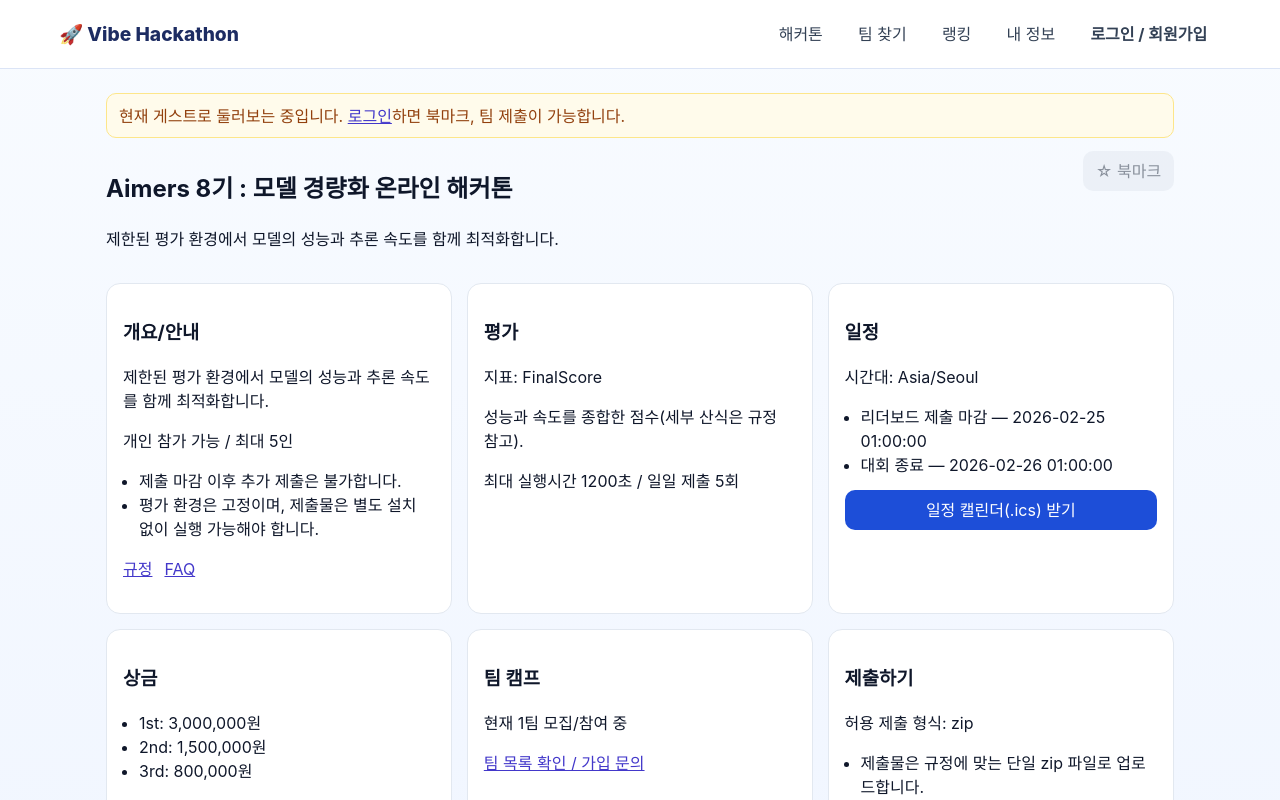
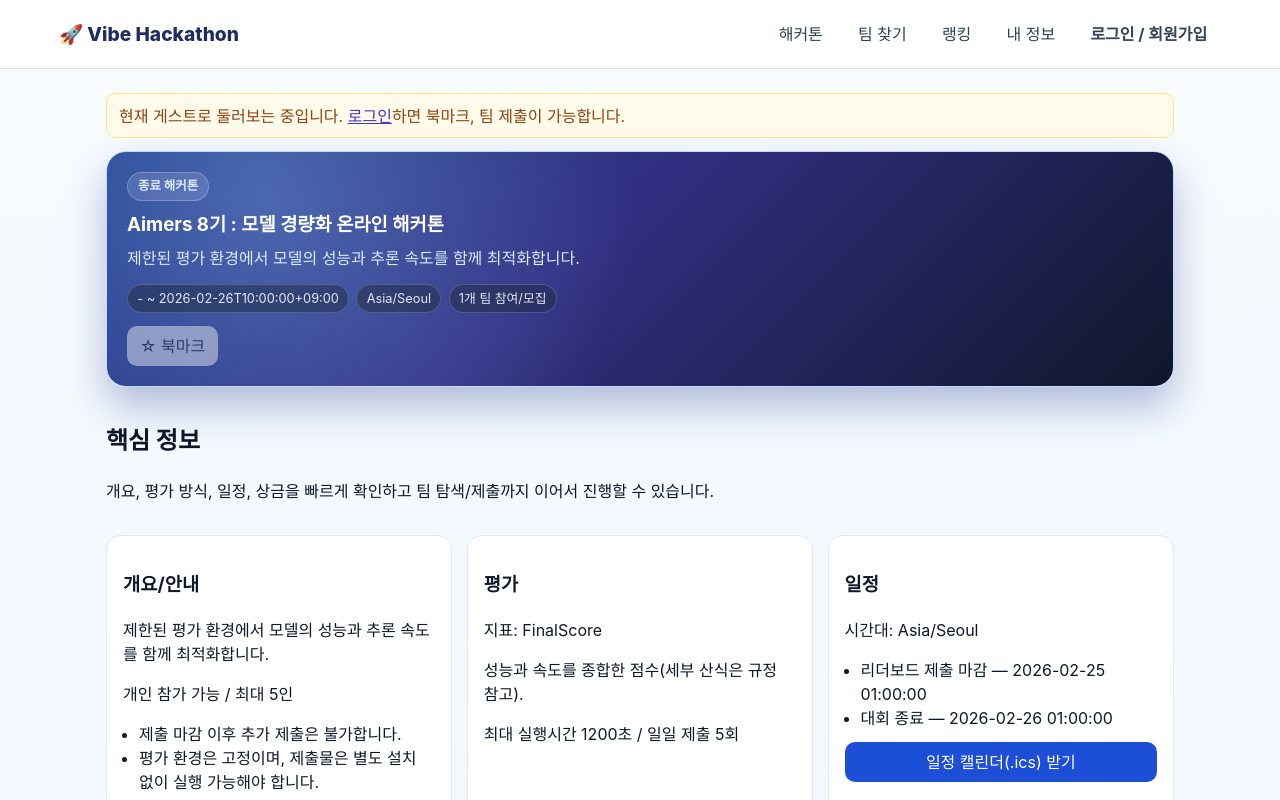
Before and after one commit to kangjung/hackathon-app, a Vue app: page /hackathons/aimers-8-model-lite in a window 1280 px wide. Shown: the top 800 px of the page. Built offline with nearby package versions, Linux system fonts and the light colour scheme.

Commit message:
Improve labels and detail/team UX flows

```diff
--- a/src/components/StatusState.vue
+++ b/src/components/StatusState.vue
@@ -1,21 +1,55 @@
 <template>
   <div class="state" :class="type">
-    <p>{{ message }}</p>
-    <button v-if="type === 'error'" @click="$emit('retry')">다시 시도</button>
+    <div class="state-icon" aria-hidden="true">{{ icon }}</div>
+    <p class="state-title">{{ title }}</p>
+    <p class="state-message">{{ message }}</p>
+    <router-link v-if="actionTo" :to="actionTo" class="state-link">{{ actionText }}</router-link>
+    <button v-else-if="type === 'error'" @click="$emit('retry')">다시 시도</button>
   </div>
 </template>
 
 <script setup>
-defineProps({
+import { computed } from 'vue'
+
+const props = defineProps({
   type: { type: String, default: 'empty' },
-  message: { type: String, required: true }
+  message: { type: String, required: true },
+  title: { type: String, default: '' }
 })
 
 defineEmits(['retry'])
+
+const icon = computed(() => {
+  if (props.type === 'loading') return '⏳'
+  if (props.type === 'error') return '⚠️'
+  return '📭'
+})
+
+const title = computed(() => {
+  if (props.title) return props.title
+  if (props.type === 'loading') return '데이터를 준비하고 있어요'
+  if (props.type === 'error') return '문제가 발생했어요'
+  return '아직 표시할 내용이 없어요'
+})
+
+const actionText = computed(() => {
+  if (props.type === 'error') return '다시 시도'
+  return '해커톤 둘러보기'
+})
+
+const actionTo = computed(() => {
+  if (props.type !== 'empty') return ''
+  return '/hackathons'
+})
 </script>
 
 <style scoped>
-.state { border-radius: 14px; border: 1px solid #dde6f4; padding: 1.2rem; text-align: center; color: #334155; background: #fff; }
+.state { border-radius: 14px; border: 1px solid #dde6f4; padding: 1.2rem; text-align: center; color: #334155; background: #fff; display: grid; justify-items: center; }
 .state.error { border-color: #fecaca; color: #b91c1c; }
-button { margin-top: 0.5rem; border: none; border-radius: 10px; background: #4f46e5; color: #fff; padding: 0.45rem 0.8rem; cursor: pointer; }
+.state-icon { width: 44px; height: 44px; border-radius: 50%; display: grid; place-items: center; background: #eef2ff; font-size: 1.2rem; margin-bottom: 0.4rem; }
+.state.error .state-icon { background: #fee2e2; }
+.state-title { margin: 0; font-weight: 800; color: #0f172a; }
+.state-message { margin: 0.25rem 0 0; color: #475569; }
+.state-link,
+button { margin-top: 0.65rem; border: none; border-radius: 10px; background: #4f46e5; color: #fff; padding: 0.45rem 0.8rem; cursor: pointer; text-decoration: none; }
 </style>
--- a/src/views/Auth.vue
+++ b/src/views/Auth.vue
@@ -11,6 +11,9 @@
         <button :class="{ active: accountType === 'user' }" @click="switchAccountType('user')">일반 이용자</button>
         <button :class="{ active: accountType === 'admin' }" @click="switchAccountType('admin')">운영자</button>
       </div>
+      <p v-if="accountType === 'admin'" class="admin-notice">
+        운영자 탭은 별도 로그인 폼으로 동작합니다. 대회/팀 데이터 관리 권한이 있는 계정만 접속 가능합니다.
+      </p>
 
       <div class="tab-row" v-if="accountType === 'user'">
         <button :class="{ active: mode === 'login' }" @click="mode = 'login'">로그인</button>
@@ -125,6 +128,7 @@ const onSignup = () => {
 .auth { max-width: 560px; margin: 2rem auto; padding: 0 1rem; }
 .auth-card { border: 1px solid #dbe4f6; background: #fff; border-radius: 16px; padding: 1.2rem; }
 .notice { margin-top: 0.75rem; margin-bottom: 0.9rem; background: #eef2ff; border: 1px solid #c7d2fe; color: #312e81; border-radius: 10px; padding: 0.55rem 0.65rem; font-size: 0.92rem; }
+.admin-notice { margin: -0.3rem 0 0.75rem; color: #334155; font-size: 0.88rem; }
 .tab-row { display: flex; gap: 0.5rem; margin-bottom: 1rem; }
 .role-tab-row { margin-top: 0.9rem; }
 .tab-row button { border: 1px solid #dbe4f6; background: #f8faff; color: #334155; }
--- a/src/views/HackathonDetail.vue
+++ b/src/views/HackathonDetail.vue
@@ -3,13 +3,17 @@
     <p v-if="!authStore.isLoggedIn" class="auth-guide">
       현재 게스트로 둘러보는 중입니다. <router-link to="/auth">로그인</router-link>하면 북마크, 팀 제출이 가능합니다.
     </p>
-    <header class="detail-header">
-      <div>
-        <h1>{{ detailTitle }}</h1>
-        <p>{{ overviewSummary || hackathon.summary }}</p>
+    <section class="hero-banner">
+      <p class="hero-status">{{ hackathon.statusLabel }} 해커톤</p>
+      <h1>{{ detailTitle }}</h1>
+      <p>{{ overviewSummary || hackathon.summary }}</p>
+      <div class="hero-meta">
+        <span>{{ hackathon.startDate }} ~ {{ hackathon.endDate }}</span>
+        <span v-if="timezoneText">{{ timezoneText }}</span>
+        <span>{{ teams.length }}개 팀 참여/모집</span>
       </div>
       <button
-        class="bookmark-btn"
+        class="bookmark-btn hero-bookmark"
         :class="{ active: isBookmarked }"
         :disabled="!authStore.isLoggedIn"
         :title="!authStore.isLoggedIn ? '로그인 후 북마크할 수 있습니다.' : ''"
@@ -17,6 +21,12 @@
       >
         {{ isBookmarked ? '★ 북마크됨' : '☆ 북마크' }}
       </button>
+    </section>
+    <header class="detail-header">
+      <div>
+        <h2>핵심 정보</h2>
+        <p>개요, 평가 방식, 일정, 상금을 빠르게 확인하고 팀 탐색/제출까지 이어서 진행할 수 있습니다.</p>
+      </div>
     </header>
 
     <div class="tabs">
@@ -196,9 +206,7 @@ const prizeItems = computed(() => sections.value.prize?.items || [])
 const submitTypes = computed(() => sections.value.submit?.allowedArtifactTypes || [])
 const submitGuideList = computed(() => sections.value.submit?.guide || [])
 const leaderboardNote = computed(() => sections.value.leaderboard?.note || '')
-const teamsListUrl = computed(
-  () => sections.value.teams?.listUrl || `/camp?hackathon=${hackathon.value?.slug || ''}`
-)
+const teamsListUrl = computed(() => `/teams?hackathon=${hackathon.value?.slug || ''}`)
 
 const formatMoney = (amount) => Number(amount || 0).toLocaleString('ko-KR')
 const formatDate = (value) => {
@@ -295,7 +303,41 @@ const onSubmit = ({ teamCode, planningUrl, webUrl, pdfUrl, notes }) => {
 <style scoped>
 .detail { max-width: 1100px; margin: 1.5rem auto; padding: 0 1rem; }
 .auth-guide { margin: 0 0 0.8rem; background: #fffbeb; border: 1px solid #fde68a; color: #92400e; border-radius: 10px; padding: 0.6rem 0.75rem; }
-.detail-header { display: flex; justify-content: space-between; align-items: flex-start; gap: 1rem; }
+.hero-banner {
+  position: relative;
+  border-radius: 20px;
+  border: 1px solid #bfdbfe;
+  padding: 1.25rem;
+  color: #e0e7ff;
+  background:
+    radial-gradient(circle at 15% 20%, rgba(147, 197, 253, 0.35), transparent 40%),
+    linear-gradient(135deg, #1e3a8a 0%, #312e81 45%, #0f172a 100%);
+  box-shadow: 0 20px 40px rgba(30, 58, 138, 0.32);
+}
+.hero-status {
+  margin: 0;
+  display: inline-flex;
+  align-items: center;
+  background: rgba(224, 231, 255, 0.16);
+  border: 1px solid rgba(224, 231, 255, 0.28);
+  border-radius: 999px;
+  padding: 0.24rem 0.62rem;
+  font-size: 0.78rem;
+  font-weight: 700;
+}
+.hero-banner h1 { margin: 0.65rem 0 0.45rem; color: #fff; }
+.hero-banner p { margin: 0; max-width: 760px; color: #dbeafe; }
+.hero-meta { margin-top: 0.85rem; display: flex; flex-wrap: wrap; gap: 0.45rem; }
+.hero-meta span {
+  background: rgba(30, 41, 59, 0.45);
+  border: 1px solid rgba(148, 163, 184, 0.35);
+  color: #e2e8f0;
+  border-radius: 999px;
+  padding: 0.24rem 0.58rem;
+  font-size: 0.8rem;
+}
+.hero-bookmark { margin-top: 0.85rem; }
+.detail-header { display: flex; justify-content: space-between; align-items: flex-start; gap: 1rem; margin-top: 1rem; }
 .tabs { margin-top: 1rem; display: grid; grid-template-columns: repeat(auto-fill, minmax(280px, 1fr)); gap: 0.9rem; }
 article { background: #fff; border-radius: 14px; border: 1px solid #e2e8f0; padding: 1rem; }
 ul { margin: 0.5rem 0 0; padding-left: 1rem; }
@@ -308,4 +350,7 @@ a { color: #4338ca; }
 .bookmark-btn.active { background: #f59e0b; color: #fff; }
 .next-milestone { margin: 0.3rem 0 0.5rem; color: #1d4ed8; font-weight: 600; }
 .calendar-btn { margin-top: 0.8rem; width: 100%; background: #1d4ed8; }
+@media (max-width: 860px) {
+  .detail-header { margin-top: 0.85rem; }
+}
 </style>
--- a/src/views/Home.vue
+++ b/src/views/Home.vue
@@ -16,7 +16,7 @@
 
       <div class="kpis" aria-label="서비스 핵심 지표">
         <article>
-          <p>진행중/예정 대회</p>
+          <p>진행 중 · 예정 대회</p>
           <strong>{{ liveEventsCount }}</strong>
         </article>
         <article>
@@ -24,11 +24,11 @@
           <strong>{{ recruitingTeamsCount }}</strong>
         </article>
         <article>
-          <p>등록 프로젝트</p>
+          <p>등록된 프로젝트</p>
           <strong>{{ activeProjectsCount }}</strong>
         </article>
         <article>
-          <p>오늘 제출 업데이트</p>
+          <p>오늘의 제출</p>
           <strong>{{ todayUpdatesCount }}</strong>
         </article>
       </div>
--- a/src/views/Teams.vue
+++ b/src/views/Teams.vue
@@ -12,7 +12,7 @@
       <button
         :disabled="!authStore.isLoggedIn"
         :title="!authStore.isLoggedIn ? '로그인 후 팀 모집글을 만들 수 있습니다.' : ''"
-        @click="showForm = !showForm"
+        @click="toggleCreateForm"
       >
         팀 모집글 생성
       </button>
@@ -109,7 +109,7 @@
               {{ position.role }} · {{ position.count }}명 {{ store.isRoleClosed(selectedTeam, position.role) ? '(마감)' : '' }}
             </span>
           </div>
-          <span v-else>-</span>
+          <span v-else>{{ getEmptyPositionLabel(selectedTeam) }}</span>
         </div>
         <p class="meta"><strong>해커톤</strong><span>{{ selectedTeam.hackathonSlug || '없음' }}</span></p>
 
@@ -199,7 +199,7 @@
                 {{ position.role }} · {{ position.count }}명 {{ store.isRoleClosed(team, position.role) ? '(마감)' : '' }}
               </span>
             </div>
-            <span v-else>-</span>
+            <span v-else>{{ getEmptyPositionLabel(team) }}</span>
           </div>
           <p class="meta" v-if="team.hackathonSlug"><strong>해커톤</strong><span>{{ team.hackathonSlug }}</span></p>
         <div class="card-actions">
@@ -345,6 +345,11 @@ const resetTeamFilters = () => {
   teamFilters.value = { search: '', status: 'all' }
 }
 
+const toggleCreateForm = () => {
+  if (!authStore.isLoggedIn) return
+  showForm.value = !showForm.value
+}
+
 const selectedTeam = computed(() => {
   const teamCode = route.params.teamCode
   if (!teamCode) return null
@@ -382,6 +387,8 @@ const getRecruitProgressText = (team) => {
   }
   return `${current}명 참여중`
 }
+
+const getEmptyPositionLabel = (team) => (store.isRecruitmentClosed(team) ? '마감' : '모집 포지션 미정')
 
 const formatDate = (value) => formatDateTimeKorean(value)
 
```
